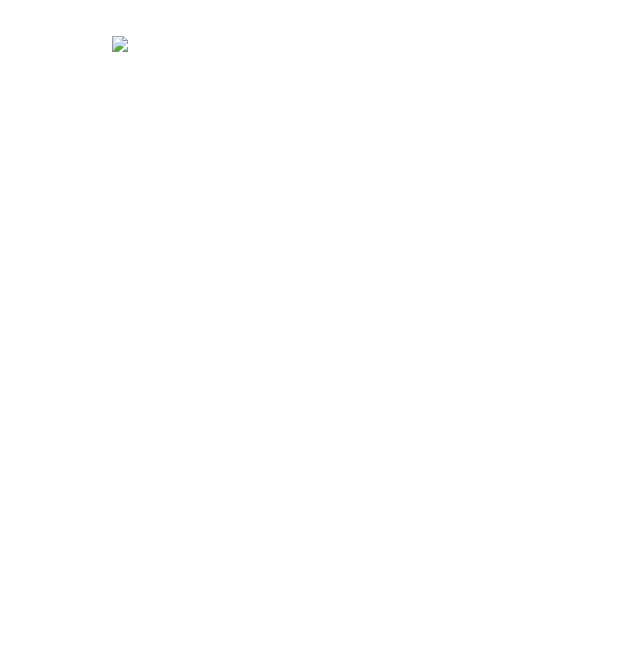
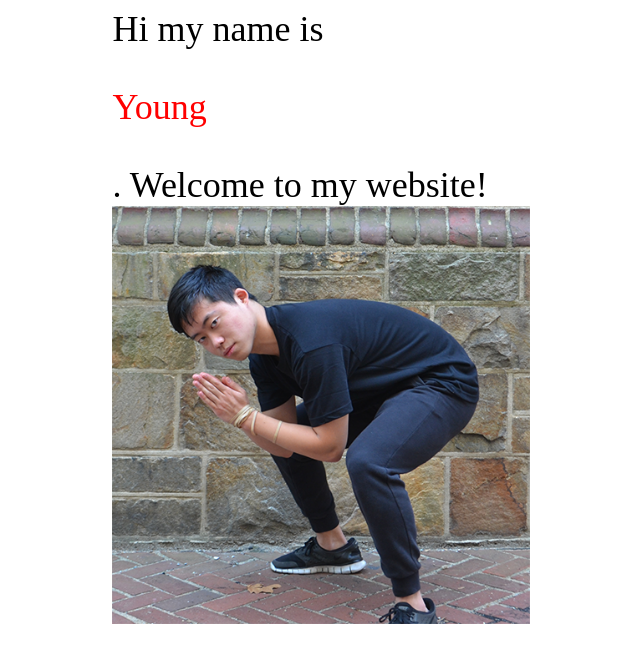
Before and after one commit to youngrrrr/MyWebsite, a plain HTML site: page index.html in a window 1280 px wide. Shown: the whole page, without its empty margins (319-959 px from the left). Drawn offline with nearby package versions, Linux system fonts and the light colour scheme.

Commit message:
Update index.html

```diff
--- a/index.html
+++ b/index.html
@@ -8,8 +8,8 @@
   </head>
   <body>
     <div class="center my-font-size">
-      <p class="my-font-color"></p>
+      Hi my name is <p class="my-font-color">Young</p>. Welcome to my website!
     </div>
-    <img src="./" id="pic" class="center">
+    <img src="./me.png" id="pic" class="center">
   </body>
 </html>
```
